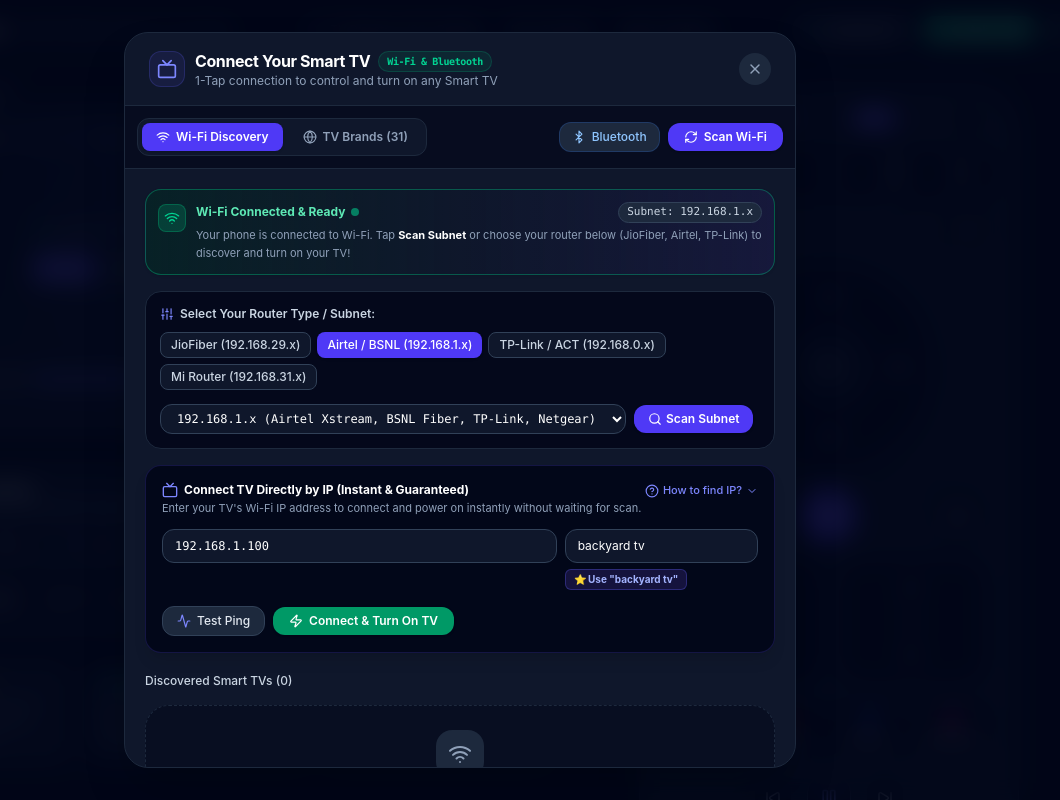
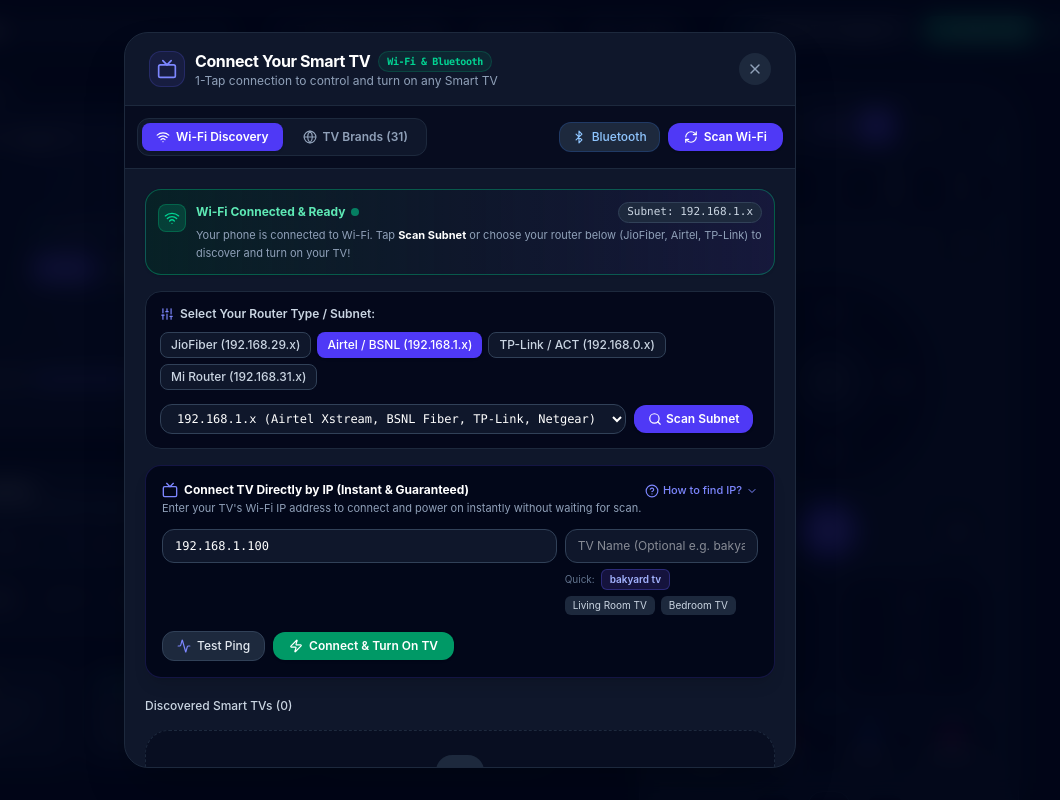
Before and after one commit to rohittiwari999999/Android-tv-remote, a React (Vite) app: page / in a window 1280 px wide. Both pictures are taken after a click on the button "TV Directory (30+ Brands)". Shown: the top 800 px of the page, without its empty margins (180-1240 px from the left). Built offline with nearby package versions, Linux system fonts and the light colour scheme.

Commit message:
refactor: remove legacy global TV naming
- Replace hardcoded "backyard tv" defaults with dynamic naming
- Implement native NSD discovery plugin for Android
- Enforce IP-specific naming to prevent configuration pollution

```diff
--- a/src/App.tsx
+++ b/src/App.tsx
@@ -41,21 +41,23 @@ export default function App() {
   const [isApkModalOpen, setIsApkModalOpen] = useState(false);
   const [soundEnabled, setSoundEnabled] = useState(true);
 
-  // Connected device status with persistent real device loading (defaulting to backyard tv)
+  // Connected device status with persistent real device loading
   const [connectedDevice, setConnectedDevice] = useState<ConnectedDevice>(() => {
     const stored = getStoredActiveDevice();
-    if (stored) {
+    if (stored && stored.ipAddress && stored.ipAddress.includes('.')) {
       return stored;
     }
-    const defaultName = localStorage.getItem('tv_custom_name_default') || 'backyard tv';
-    const lastIp = localStorage.getItem('last_tv_ip') || '';
+    const saved = getSavedDevices();
+    if (saved.length > 0 && saved[0].ipAddress && saved[0].ipAddress.includes('.')) {
+      return saved[0];
+    }
     return {
-      name: defaultName,
-      ipAddress: lastIp || 'Wi-Fi (backyard tv)',
+      name: 'Android TV / Google TV',
+      ipAddress: 'Tap to Connect',
       protocol: 'Wi-Fi',
       brandId: 'google_tv',
-      signalStrength: 98,
-      isPaired: true,
+      signalStrength: 0,
+      isPaired: false,
     };
   });
 
@@ -147,7 +149,7 @@ export default function App() {
       ...prev,
       isPoweredOn: nextPower,
       osdMessage: nextPower
-        ? `⚡ Sent Turn ON Signal to ${connectedDevice.name || 'backyard tv'}`
+        ? `⚡ Sent Turn ON Signal to ${connectedDevice.name || 'TV'}`
         : 'TV Entering Standby...',
     }));
 
--- a/src/components/DevicePairingModal.tsx
+++ b/src/components/DevicePairingModal.tsx
@@ -87,7 +87,7 @@ export const DevicePairingModal: React.FC<DevicePairingModalProps> = ({
 
   // Direct IP section state
   const [manualIp, setManualIp] = useState('192.168.1.100');
-  const [manualName, setManualName] = useState('backyard tv');
+  const [manualName, setManualName] = useState('');
   const [pingStatus, setPingStatus] = useState<'idle' | 'testing' | 'success' | 'failed'>('idle');
   const [pingMessage, setPingMessage] = useState<string | null>(null);
   const [pingLatency, setPingLatency] = useState<number | null>(null);
@@ -97,7 +97,7 @@ export const DevicePairingModal: React.FC<DevicePairingModalProps> = ({
 
   // PIN pairing overlay
   const [pinModalDevice, setPinModalDevice] = useState<ConnectedDevice | null>(null);
-  const [pinModalTvName, setPinModalTvName] = useState('backyard tv');
+  const [pinModalTvName, setPinModalTvName] = useState('');
   const [enteredPin, setEnteredPin] = useState('');
 
   // Inline rename state for discovered devices
@@ -288,8 +288,8 @@ export const DevicePairingModal: React.FC<DevicePairingModalProps> = ({
   const handleConnectDirectIp = () => {
     if (!manualIp.trim()) return;
     const ip = manualIp.trim();
-    const finalName = manualName.trim() || 'bakyard tv';
     const matchedBrand = currentBrand;
+    const finalName = manualName.trim() || `${matchedBrand.name} Smart TV (${ip})`;
 
     const newDev: DiscoveredSmartTV = {
       id: `manual-${ip}`,
@@ -720,16 +720,31 @@ export const DevicePairingModal: React.FC<DevicePairingModalProps> = ({
                     type="text"
                     value={manualName}
                     onChange={(e) => setManualName(e.target.value)}
-                    placeholder="TV Name (e.g. backyard tv)"
+                    placeholder="TV Name (Optional e.g. bakyard tv)"
                     className="w-full px-3 py-2 bg-slate-900 border border-slate-700 rounded-xl text-xs text-white focus:outline-none focus:border-indigo-500"
                   />
-                  <div className="flex items-center gap-1 pt-0.5">
+                  <div className="flex items-center gap-1.5 pt-0.5 flex-wrap">
+                    <span className="text-[10px] text-slate-500">Quick:</span>
                     <button
                       type="button"
-                      onClick={() => setManualName('backyard tv')}
-                      className="px-2 py-0.5 rounded-md bg-indigo-950/70 hover:bg-indigo-900 border border-indigo-500/30 text-[10px] font-bold text-indigo-300 transition-colors"
+                      onClick={() => setManualName('bakyard tv')}
+                      className="px-2 py-0.5 rounded-md bg-indigo-950/70 hover:bg-indigo-900 border border-indigo-500/30 text-[10px] font-semibold text-indigo-300 transition-colors"
                     >
-                      ⭐ Use &quot;backyard tv&quot;
+                      bakyard tv
+                    </button>
+                    <button
+                      type="button"
+                      onClick={() => setManualName('Living Room TV')}
+                      className="px-2 py-0.5 rounded-md bg-slate-800 hover:bg-slate-700 text-[10px] text-slate-300 transition-colors"
+                    >
+                      Living Room TV
+                    </button>
+                    <button
+                      type="button"
+                      onClick={() => setManualName('Bedroom TV')}
+                      className="px-2 py-0.5 rounded-md bg-slate-800 hover:bg-slate-700 text-[10px] text-slate-300 transition-colors"
+                    >
+                      Bedroom TV
                     </button>
                   </div>
                 </div>
@@ -816,28 +831,55 @@ export const DevicePairingModal: React.FC<DevicePairingModalProps> = ({
                         <div className="min-w-0 flex-1">
                           <div className="flex items-center gap-1.5 flex-wrap">
                             {renamingIp === device.ipAddress ? (
-                              <div className="flex items-center gap-1" onClick={(e) => e.stopPropagation()}>
+                              <div className="flex flex-col gap-1 w-full" onClick={(e) => e.stopPropagation()}>
+                                <div className="flex items-center gap-1">
                                   <input
                                     type="text"
                                     value={renamingText}
                                     onChange={(e) => setRenamingText(e.target.value)}
-                                  className="px-2 py-0.5 bg-slate-900 border border-indigo-500 rounded text-xs text-white"
+                                    placeholder="Enter TV Name"
+                                    className="px-2 py-1 bg-slate-900 border border-indigo-500 rounded text-xs text-white flex-1"
                                     autoFocus
                                   />
                                   <button
                                     type="button"
                                     onClick={() => handleRenameDevice(device.ipAddress, renamingText)}
-                                  className="px-2 py-0.5 bg-indigo-600 text-white text-[10px] rounded font-bold"
+                                    className="px-2.5 py-1 bg-indigo-600 hover:bg-indigo-500 text-white text-[10px] rounded font-bold transition-colors"
                                   >
                                     Save
                                   </button>
                                   <button
                                     type="button"
                                     onClick={() => setRenamingIp(null)}
-                                  className="px-2 py-0.5 bg-slate-800 text-slate-400 text-[10px] rounded"
+                                    className="px-2 py-1 bg-slate-800 hover:bg-slate-700 text-slate-400 text-[10px] rounded transition-colors"
                                   >
                                     Cancel
                                   </button>
+                                </div>
+                                <div className="flex items-center gap-1 flex-wrap pt-0.5">
+                                  <span className="text-[9px] text-slate-500">Quick fill:</span>
+                                  <button
+                                    type="button"
+                                    onClick={() => setRenamingText('bakyard tv')}
+                                    className="px-1.5 py-0.2 rounded bg-indigo-950/60 hover:bg-indigo-900 text-indigo-300 text-[9px] border border-indigo-500/30"
+                                  >
+                                    bakyard tv
+                                  </button>
+                                  <button
+                                    type="button"
+                                    onClick={() => setRenamingText('Living Room TV')}
+                                    className="px-1.5 py-0.2 rounded bg-slate-800 hover:bg-slate-700 text-slate-300 text-[9px]"
+                                  >
+                                    Living Room TV
+                                  </button>
+                                  <button
+                                    type="button"
+                                    onClick={() => setRenamingText('Bedroom TV')}
+                                    className="px-1.5 py-0.2 rounded bg-slate-800 hover:bg-slate-700 text-slate-300 text-[9px]"
+                                  >
+                                    Bedroom TV
+                                  </button>
+                                </div>
                               </div>
                             ) : (
                               <>
@@ -850,25 +892,11 @@ export const DevicePairingModal: React.FC<DevicePairingModalProps> = ({
                                     setRenamingText(device.name);
                                   }}
                                   className="p-1 rounded hover:bg-slate-800 text-slate-400 hover:text-indigo-300 transition-colors"
-                                  title="Rename this TV (e.g. bakyard tv)"
+                                  title="Rename this TV"
                                 >
                                   <Edit3 className="w-3 h-3" />
                                 </button>
                               </>
-                            )}
-
-                            {device.name.toLowerCase() !== 'backyard tv' && (
-                              <button
-                                type="button"
-                                onClick={(e) => {
-                                  e.stopPropagation();
-                                  handleRenameDevice(device.ipAddress, 'backyard tv');
-                                }}
-                                className="text-[10px] px-1.5 py-0.5 rounded-md bg-indigo-950/80 hover:bg-indigo-900 border border-indigo-500/40 text-indigo-300 font-semibold transition-colors"
-                                title="Set TV name to 'backyard tv'"
-                              >
-                                ⭐ Name &quot;backyard tv&quot;
-                              </button>
                             )}
 
                             {isCurrent && (
@@ -1088,18 +1116,18 @@ export const DevicePairingModal: React.FC<DevicePairingModalProps> = ({
                   type="text"
                   value={pinModalTvName}
                   onChange={(e) => setPinModalTvName(e.target.value)}
-                  placeholder="e.g. backyard tv"
+                  placeholder={pinModalDevice.name || 'Enter TV Name'}
                   className="w-full px-3 py-2 bg-slate-950 border border-slate-700 rounded-xl text-xs font-semibold text-white focus:outline-none focus:border-indigo-500"
                 />
                 {/* Quick Name Suggestions */}
                 <div className="flex items-center gap-1.5 pt-0.5 flex-wrap">
-                  <span className="text-[10px] text-slate-500">Quick Name:</span>
+                  <span className="text-[10px] text-slate-500">Quick:</span>
                   <button
                     type="button"
-                    onClick={() => setPinModalTvName('backyard tv')}
-                    className="px-2 py-0.5 rounded-md bg-indigo-950/80 hover:bg-indigo-900 border border-indigo-500/40 text-[10px] font-bold text-indigo-300 transition-colors"
+                    onClick={() => setPinModalTvName('bakyard tv')}
+                    className="px-2 py-0.5 rounded-md bg-indigo-950/80 hover:bg-indigo-900 border border-indigo-500/40 text-[10px] font-semibold text-indigo-300 transition-colors"
                   >
-                    ⭐ backyard tv
+                    bakyard tv
                   </button>
                   <button
                     type="button"
@@ -1108,6 +1136,23 @@ export const DevicePairingModal: React.FC<DevicePairingModalProps> = ({
                   >
                     Living Room
                   </button>
+                  <button
+                    type="button"
+                    onClick={() => setPinModalTvName('Bedroom TV')}
+                    className="px-2 py-0.5 rounded-md bg-slate-800 hover:bg-slate-700 text-[10px] text-slate-300 transition-colors"
+                  >
+                    Bedroom TV
+                  </button>
+                  {pinModalDevice.name && (
+                    <button
+                      type="button"
+                      onClick={() => setPinModalTvName(pinModalDevice.name)}
+                      className="px-2 py-0.5 rounded-md bg-slate-800 hover:bg-slate-700 text-[10px] text-slate-400 transition-colors"
+                      title="Reset to discovered name"
+                    >
+                      Reset Name
+                    </button>
+                  )}
                 </div>
               </div>
 
--- a/src/utils/networkScanner.ts
+++ b/src/utils/networkScanner.ts
@@ -39,12 +39,13 @@ export const COMMON_SUBNETS = [
 const LOCAL_STORAGE_SAVED_DEVICES_KEY = 'universal_tv_saved_devices_v3';
 const LOCAL_STORAGE_ACTIVE_DEVICE_KEY = 'universal_tv_active_device_v3';
 
-// Clear legacy dummy devices from old buggy versions
+// Clear legacy dummy devices and remove legacy global default names that polluted all TVs
 function purgeLegacyDummyDevices(): void {
   try {
     localStorage.removeItem('universal_tv_saved_devices_v2');
     localStorage.removeItem('universal_tv_saved_devices_v1');
     localStorage.removeItem('universal_tv_saved_devices');
+    localStorage.removeItem('tv_custom_name_default');
   } catch {
     // ignore
   }
@@ -91,7 +92,7 @@ export function getStoredActiveDevice(): DiscoveredSmartTV | null {
     const raw = localStorage.getItem(LOCAL_STORAGE_ACTIVE_DEVICE_KEY);
     if (raw) {
       const parsed = JSON.parse(raw);
-      if (parsed && !parsed.isDemo) {
+      if (parsed && !parsed.isDemo && parsed.ipAddress && parsed.ipAddress.includes('.')) {
         return parsed;
       }
     }
@@ -110,15 +111,13 @@ export function setStoredActiveDevice(device: DiscoveredSmartTV): void {
   }
 }
 
-// User-defined custom TV names stored in localStorage (e.g. "backyard tv")
+// User-defined custom TV names stored in localStorage strictly per IP address
+// NEVER fall back to a global default so other devices retain their real names!
 export function getStoredCustomTvName(ip?: string): string | null {
+  if (!ip) return null;
   try {
-    if (ip) {
     const raw = localStorage.getItem(`tv_custom_name_${ip}`);
     if (raw && raw.trim()) return raw.trim();
-    }
-    const globalName = localStorage.getItem('tv_custom_name_default');
-    if (globalName && globalName.trim()) return globalName.trim();
   } catch {
     // ignore
   }
@@ -126,17 +125,17 @@ export function getStoredCustomTvName(ip?: string): string | null {
 }
 
 export function saveCustomTvName(ip: string, name: string): void {
+  if (!ip) return;
   try {
     const trimmed = name.trim();
     localStorage.setItem(`tv_custom_name_${ip}`, trimmed);
-    localStorage.setItem('tv_custom_name_default', trimmed);
-    // Also update saved devices list in localStorage
+    // Update only the specific device matching this IP in saved devices
     const saved = getSavedDevices();
     const updated = saved.map((d) => (d.ipAddress === ip ? { ...d, name: trimmed } : d));
     saveDevicesList(updated);
-    // Also update stored active device if it's the active one
+    // Also update stored active device if it matches this IP
     const active = getStoredActiveDevice();
-    if (active) {
+    if (active && active.ipAddress === ip) {
       setStoredActiveDevice({ ...active, name: trimmed });
     }
   } catch {
@@ -146,20 +145,21 @@ export function saveCustomTvName(ip: string, name: string): void {
 
 /**
  * Actively query TV endpoint to retrieve its real friendly name
- * (e.g. "bakyard tv", "Backyard TV", "Living Room TV")
+ * (e.g. "bakyard tv", "Living Room TV", "Bedroom TV", "Sony Bravia", etc.)
  */
 export async function fetchTvFriendlyName(ip: string, port: number = 8008): Promise<string | null> {
+  // If the user previously gave THIS specific IP a custom name, use it!
   const custom = getStoredCustomTvName(ip);
   if (custom) return custom;
 
-  // 1. Google Cast / Android TV eureka_info (Returns real Chromecast / Google TV friendly name e.g. "bakyard tv")
+  // 1. Google Cast / Android TV eureka_info (Returns real device friendly name e.g. "bakyard tv")
   try {
     const eureka = await sendLanHttpRequest(
       `http://${ip}:8008/setup/eureka_info?params=name,device_info`,
       'GET',
       {},
       undefined,
-      700
+      800
     );
     if (eureka.data) {
       try {
@@ -178,10 +178,12 @@ export async function fetchTvFriendlyName(ip: string, port: number = 8008): Prom
 
   // 2. DIAL / SSDP XML Description (Google TV, Android TV, Sony, LG)
   try {
-    const desc = await sendLanHttpRequest(`http://${ip}:8008/ssdp/device-desc.xml`, 'GET', {}, undefined, 700);
+    const desc = await sendLanHttpRequest(`http://${ip}:8008/ssdp/device-desc.xml`, 'GET', {}, undefined, 800);
     if (desc.data) {
       const match = /<friendlyName>(.*?)<\/friendlyName>/i.exec(desc.data);
       if (match && match[1] && match[1].trim().length > 0) return match[1].trim();
+      const modelMatch = /<modelName>(.*?)<\/modelName>/i.exec(desc.data);
+      if (modelMatch && modelMatch[1] && modelMatch[1].trim().length > 0) return modelMatch[1].trim();
     }
   } catch {
     // ignore
@@ -189,10 +191,12 @@ export async function fetchTvFriendlyName(ip: string, port: number = 8008): Prom
 
   // 3. Roku TV ECP device info
   try {
-    const roku = await sendLanHttpRequest(`http://${ip}:8060/query/device-info`, 'GET', {}, undefined, 700);
+    const roku = await sendLanHttpRequest(`http://${ip}:8060/query/device-info`, 'GET', {}, undefined, 800);
     if (roku.data) {
       const match = /<(?:user-device-name|friendly-device-name)>(.*?)<\/(?:user-device-name|friendly-device-name)>/i.exec(roku.data);
       if (match && match[1] && match[1].trim().length > 0) return match[1].trim();
+      const modelMatch = /<model-name>(.*?)<\/model-name>/i.exec(roku.data);
+      if (modelMatch && modelMatch[1] && modelMatch[1].trim().length > 0) return `Roku ${modelMatch[1].trim()}`;
     }
   } catch {
     // ignore
@@ -200,12 +204,14 @@ export async function fetchTvFriendlyName(ip: string, port: number = 8008): Prom
 
   // 4. Samsung Tizen API v2
   try {
-    const sam = await sendLanHttpRequest(`http://${ip}:8001/api/v2/`, 'GET', {}, undefined, 700);
+    const sam = await sendLanHttpRequest(`http://${ip}:8001/api/v2/`, 'GET', {}, undefined, 800);
     if (sam.data) {
       try {
         const parsed = JSON.parse(sam.data);
         const name = parsed?.device?.name || parsed?.name;
         if (name && typeof name === 'string' && name.trim().length > 0) return name.trim();
+        const model = parsed?.device?.modelName || parsed?.device?.model;
+        if (model && typeof model === 'string' && model.trim().length > 0) return `Samsung ${model.trim()}`;
       } catch {
         // ignore
       }
@@ -301,16 +307,40 @@ export async function sendLanHttpRequest(
       return { ok: false };
     }
   } else {
+    // 1. In Browser: Try standard CORS fetch first so we can read real TV response data (friendly name, XML, JSON)
     try {
+      const controller = new AbortController();
+      const timer = setTimeout(() => controller.abort(), timeoutMs);
+      const res = await fetch(url, {
+        method,
+        headers,
+        body,
+        signal: controller.signal,
+      });
+      clearTimeout(timer);
+      const text = await res.text().catch(() => '');
+      return {
+        ok: res.status >= 200 && res.status < 400,
+        status: res.status,
+        data: text,
+      };
+    } catch {
+      // 2. If blocked by browser cross-origin policy, fallback to no-cors so packets still reach the TV socket!
+      try {
+        const controller = new AbortController();
+        const timer = setTimeout(() => controller.abort(), timeoutMs);
         await fetch(url, {
           method,
           headers,
           body,
           mode: 'no-cors',
+          signal: controller.signal,
         });
+        clearTimeout(timer);
         return { ok: true };
       } catch {
         return { ok: false };
+      }
     }
   }
 }
```
Also changed, not shown: 1 other file (tests, documents, lock files or other folders). Lines whose indentation alone changed are shown as unchanged.
